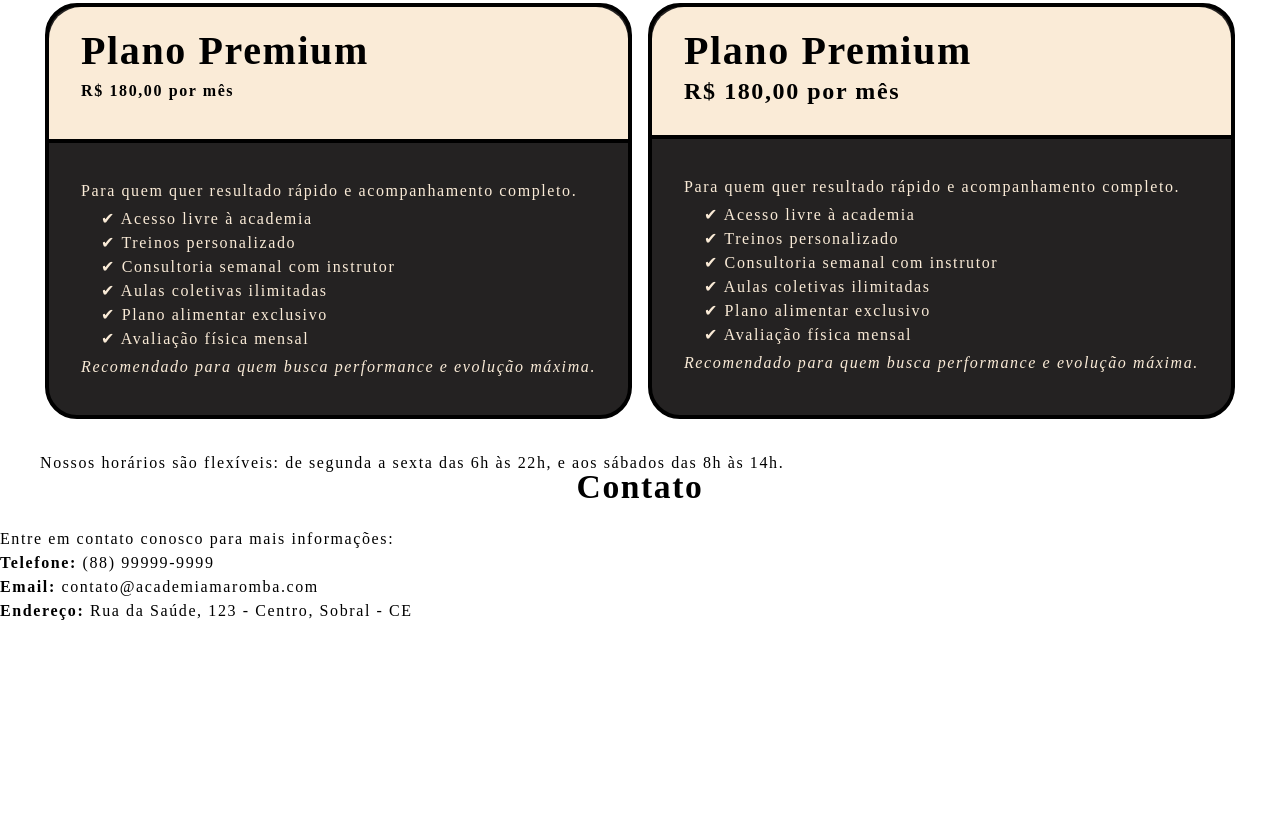
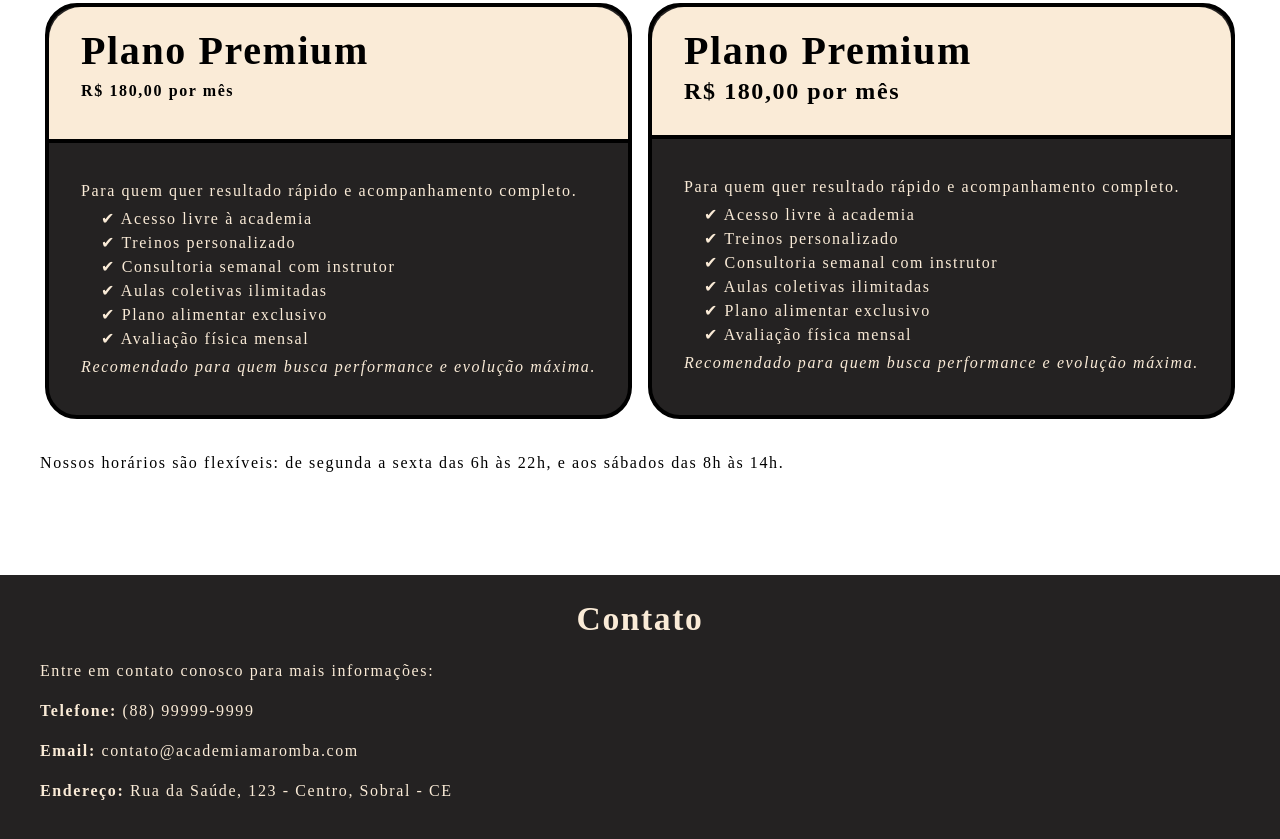
Before and after one commit to vitormunnizz/academia, a plain HTML site: page index.html in a window 1280 px wide. Shown: the part 1577-2416 px from the top of the page. Before the commit the page ends 2200 px from the top, so only its background shows below. Drawn offline with Linux system fonts and the light colour scheme.

Commit message:
novo commit

```diff
--- a/index.html
+++ b/index.html
@@ -15,16 +15,16 @@
 
             <ul class="menu_list">
                 <li class="menu_item">
-                    <a class="menu_link" href="#historia">História</a>
+                    <a class="menu_link" href="#container_historia">História</a>
                 </li>
                 <li class="menu_item">
-                    <a class="menu_link" href="#estrutura">Estrutura</a>
+                    <a class="menu_link" href="#container_estrutura">Estrutura</a>
                 </li>
                 <li class="menu_item">
-                    <a class="menu_link" href="#plano_horario">Plano e Horário</a>
+                    <a class="menu_link" href="#container_plano_horario">Plano e Horário</a>
                 </li>
                 <li class="menu_item">
-                    <a class="menu_link" href="#contato">Contato</a>
+                    <a class="menu_link" href="#container_contato">Contato</a>
                 </li>
             </ul>
         </nav>
@@ -135,12 +135,12 @@
             <p class="texto">Nossos horários são flexíveis: de segunda a sexta das 6h às 22h, e aos sábados das 8h às 14h.</p>
         </div>
 
-        <div id="contato">
+        <div id="container_contato">
             <h1>Contato</h1>
-            <p>Entre em contato conosco para mais informações:</p>
-            <p><strong>Telefone:</strong> (88) 99999-9999</p>
-            <p><strong>Email:</strong> contato@academiamaromba.com</p>
-            <p><strong>Endereço:</strong> Rua da Saúde, 123 - Centro, Sobral - CE</p>
+            <p class="texto">Entre em contato conosco para mais informações:</p>
+            <p class="texto"><strong>Telefone:</strong> (88) 99999-9999</p>
+            <p class="texto"><strong>Email:</strong> contato@academiamaromba.com</p>
+            <p class="texto"><strong>Endereço:</strong> Rua da Saúde, 123 - Centro, Sobral - CE</p>
         </div>
     </section>
     <script src="script.js"></script>
--- a/styles/section.css
+++ b/styles/section.css
@@ -71,6 +71,10 @@ h1 {
     font-size: 2rem;
 }
 
+#container_plano_horario{
+    height: 85vh;
+}
+
 .caixas{
     margin: 2rem;
 }
@@ -117,3 +121,14 @@ h1 {
 .vantagem_item{
     padding-left: 1.25rem;
 }
+
+#container_contato{
+    padding-top: 2rem;
+    background-color: rgb(36, 34, 34);
+    color: antiquewhite;
+    height: 55vh;
+}
+
+#container_contato .texto{
+    margin-bottom: 1rem;
+}
```
